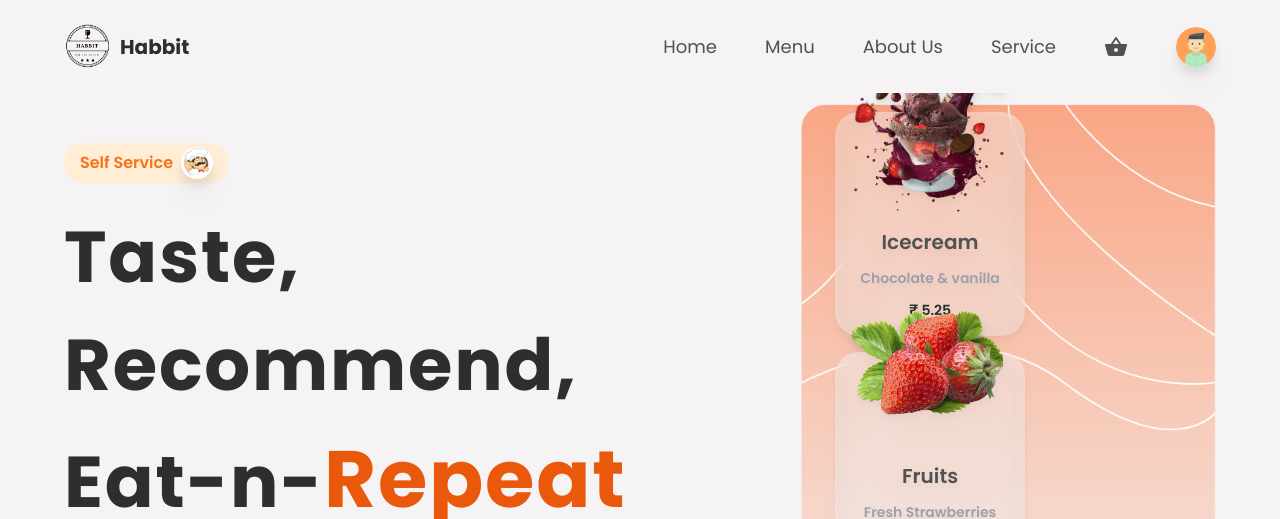
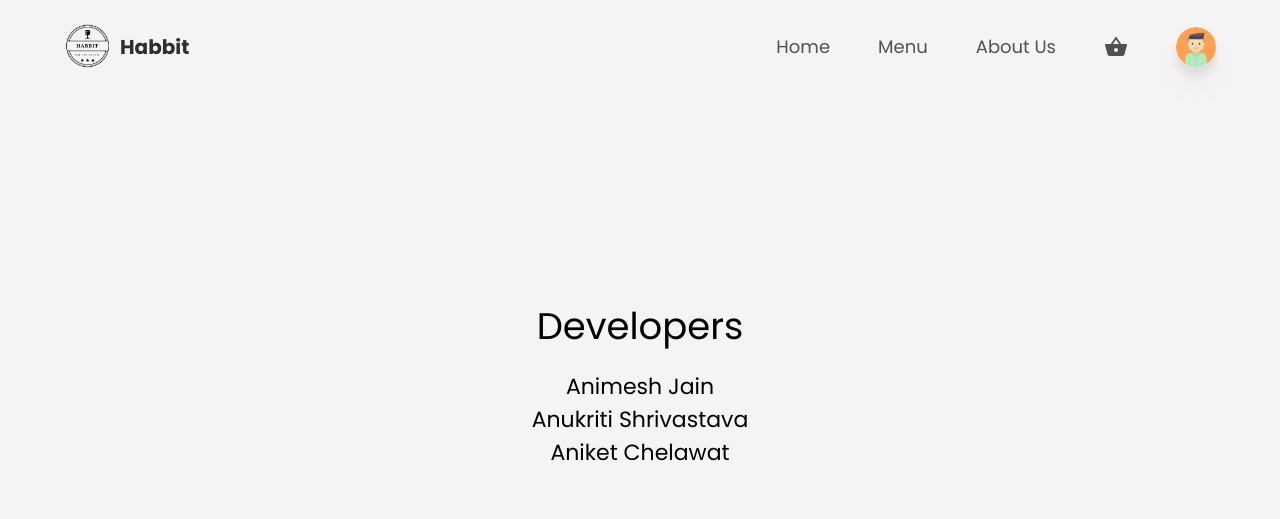
Before and after one commit to chelawatak/HABBIT, a React (Create React App) app: page /aboutUs in a window 1280 px wide. Shown: the top 519 px of the page. Built offline with nearby package versions, Linux system fonts and the light colour scheme; no server answers; the database is empty.

Commit message:
added the about us page with all the other header hyperlinking

```diff
--- a/src/App.js
+++ b/src/App.js
@@ -1,7 +1,7 @@
 import React, { useEffect } from "react";
 import { Route, Routes } from "react-router-dom";
 import { AnimatePresence } from "framer-motion";
-import { CreateContainer, Header, MainContainer } from "./components";
+import { CreateContainer, Header, MainContainer, AboutUs } from "./components";
 import { useStateValue } from "./context/StateProvider";
 import { getAllFoodItems } from "./utils/firebaseFunctions";
 import { actionType } from "./context/reducer";
@@ -31,6 +31,7 @@ const App = () => {
           <Routes>
             <Route path="/*" element={<MainContainer />} />
             <Route path="/createItem" element={<CreateContainer />} />
+            <Route path="/aboutUs" element={<AboutUs />} />
           </Routes>
         </main>
       </div>
--- /dev/null
+++ b/src/components/AboutUs.jsx
@@ -0,0 +1,34 @@
+import React from 'react'
+
+const AboutUs = () => {
+  return (
+    <div className='cont_about' style={{
+        display: "flex",
+        alignItems: "center",
+        justifyContent: "center",
+        flexDirection: "coloumn",
+        height: "82vh"
+    }}>
+        <div className="inner_about" style={{
+            marginTop: "-10vh",
+            textAlign: "center"
+        }}>
+        <p style={{
+            fontSize: "37px",
+            marginBottom: "2vh"
+        }} >Developers</p>
+        <p style={{
+            fontSize: "22px"
+        }}>Animesh Jain</p>
+        <p style={{
+            fontSize: "22px"
+        }}>Anukriti Shrivastava</p>
+        <p style={{
+            fontSize: "22px"
+        }}>Aniket Chelawat</p>
+        </div>
+    </div>
+  )
+}
+
+export default AboutUs
--- a/src/components/Header.jsx
+++ b/src/components/Header.jsx
@@ -67,18 +67,18 @@ const Header = () => {
             exit={{ opacity: 0, x: 200 }}
             className="flex items-center gap-12 "
           >
-            <li className="text-lg text-textColor hover:text-headingColor duration-100 transition-all ease-in-out cursor-pointer">
+            <Link to={'/'} className="text-lg text-textColor hover:text-headingColor duration-100 transition-all ease-in-out cursor-pointer">
               Home
-            </li>
-            <li className="text-lg text-textColor hover:text-headingColor duration-100 transition-all ease-in-out cursor-pointer">
+            </Link>
+            <a href={'#menu'} className="text-lg text-textColor hover:text-headingColor duration-100 transition-all ease-in-out cursor-pointer">
               Menu
-            </li>
-            <li className="text-lg text-textColor hover:text-headingColor duration-100 transition-all ease-in-out cursor-pointer">
+            </a>
+            <Link to={'/aboutUs'} className="text-lg text-textColor hover:text-headingColor duration-100 transition-all ease-in-out cursor-pointer">
               About Us
-            </li>
-            <li className="text-lg text-textColor hover:text-headingColor duration-100 transition-all ease-in-out cursor-pointer">
+            </Link>
+            {/* <Link to={'/'} className="text-lg text-textColor hover:text-headingColor duration-100 transition-all ease-in-out cursor-pointer">
               Service
-            </li>
+            </Link> */}
           </motion.ul>
 
           <div
--- a/src/components/index.js
+++ b/src/components/index.js
@@ -7,3 +7,4 @@ export { default as RowContainer } from "./RowContainer";
 export { default as MenuContainer } from "./MenuContainer";
 export { default as CartContainer } from "./CartContainer";
 export { default as CartItem } from "./CartItem";
+export { default as AboutUs } from "./AboutUs";
```
Also changed, not shown: ThingsRemaining.txt.
